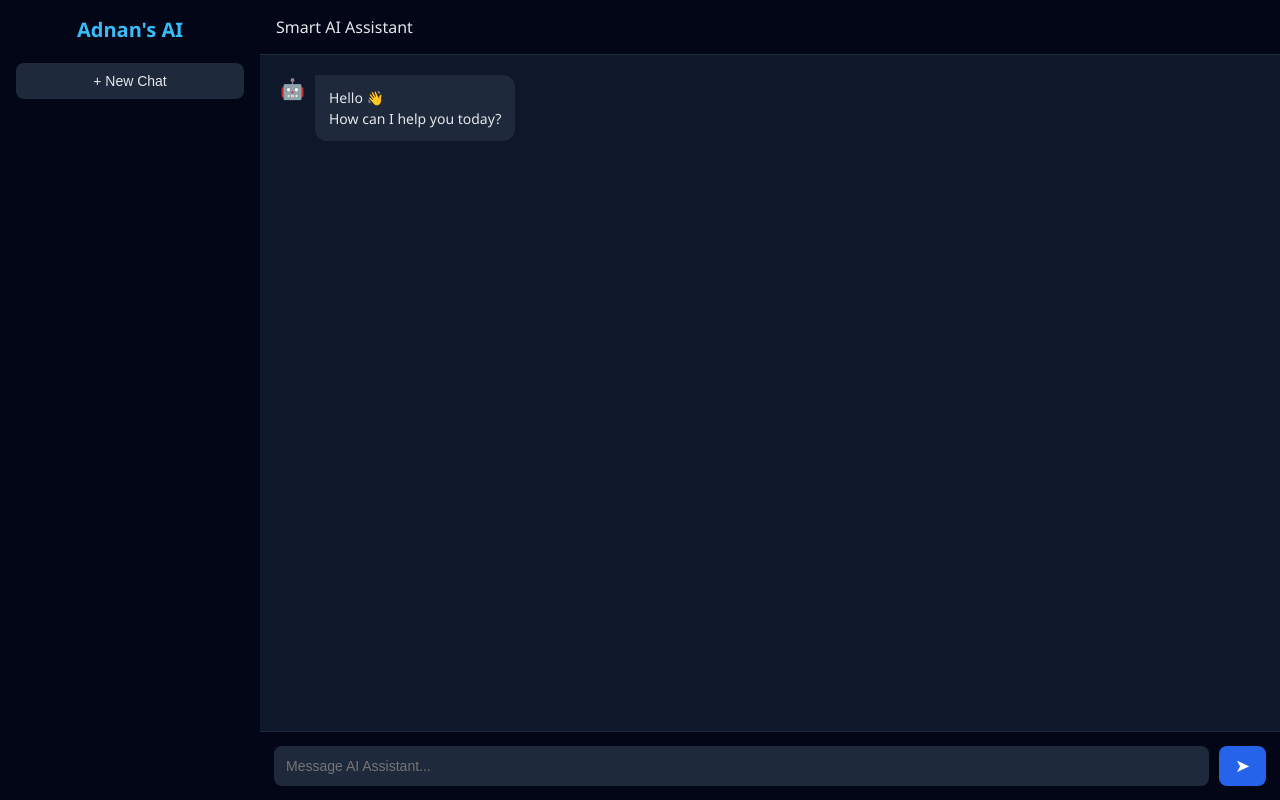
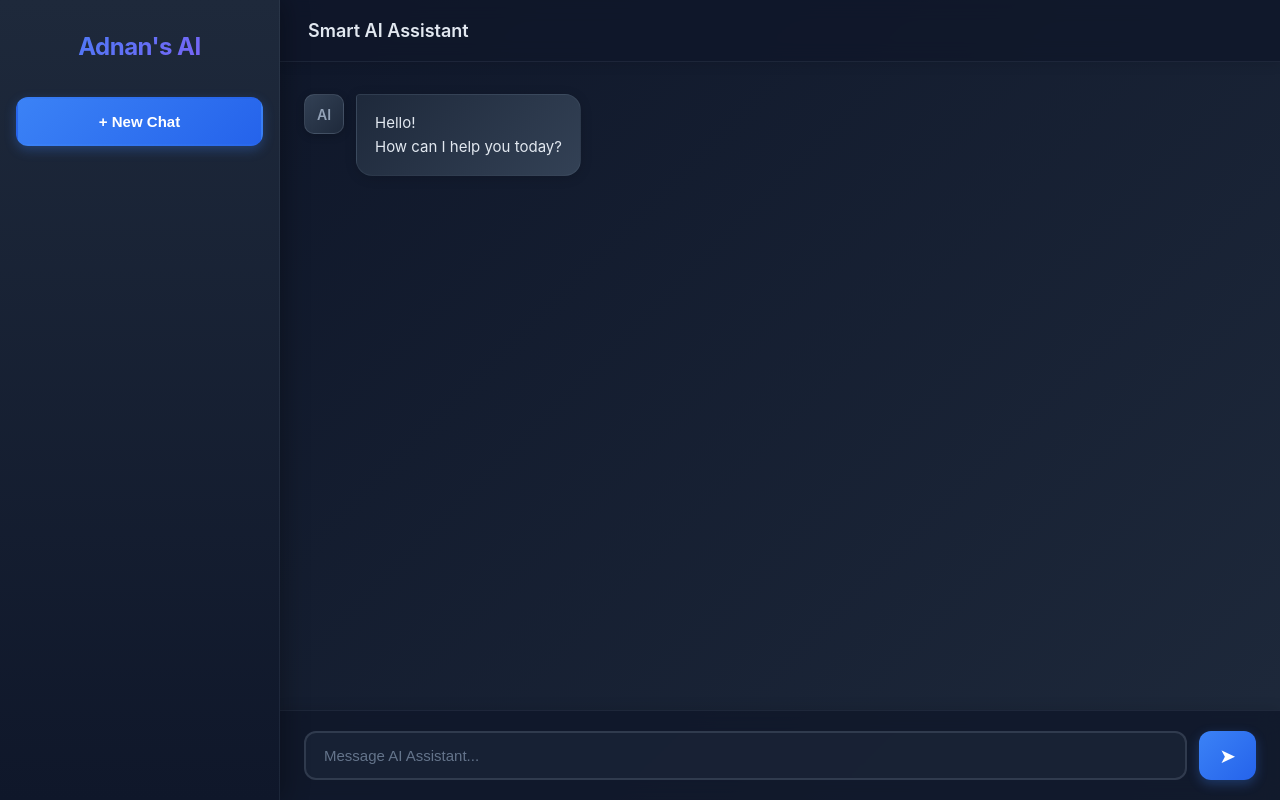
Before and after one commit to adnanfarooqui01/AI-Assistant-Django, a Django app: template config/templates/chat.html in a window 1280 px wide. Run offline with Django 5.2, Linux system fonts and the light colour scheme; the template is opened without the code that fills it, so the values that code supplies are empty; some libraries are stand-ins or nearby versions.

Commit message:
UI update

```diff
--- a/config/config/settings.py
+++ b/config/config/settings.py
@@ -129,6 +129,7 @@ STATIC_URL = 'static/'
 STATICFILES_DIRS = [BASE_DIR / 'static']
 
 
+
 REST_FRAMEWORK = {
     'DEFAULT_RENDERER_CLASSES': [
         'rest_framework.renderers.JSONRenderer',
--- a/config/static/css/style.css
+++ b/config/static/css/style.css
@@ -8,10 +8,11 @@
 }
 
 body {
-    font-family: "Segoe UI", Roboto, Helvetica, Arial, sans-serif;
-    background-color: #0f172a;
-    color: #e5e7eb;
+    font-family: -apple-system, BlinkMacSystemFont, "Segoe UI", Roboto, "Helvetica Neue", Arial, sans-serif;
+    background: linear-gradient(135deg, #0f172a 0%, #1e293b 100%);
+    color: #e2e8f0;
     height: 100vh;
+    overflow: hidden;
 }
 
 /* =====================
@@ -21,63 +22,105 @@ body {
     display: flex;
     height: 100vh;
     width: 100%;
+    position: relative;
 }
 
 /* =====================
    SIDEBAR
 ===================== */
 .sidebar {
-    width: 260px;
-    background-color: #020617;
+    width: 280px;
+    background: linear-gradient(180deg, #1e293b 0%, #0f172a 100%);
     display: flex;
     flex-direction: column;
-    padding: 16px;
+    padding: 24px 16px;
+    border-right: 1px solid rgba(148, 163, 184, 0.1);
+    box-shadow: 4px 0 24px rgba(0, 0, 0, 0.3);
+    position: relative;
+    z-index: 10;
 }
 
 .logo {
-    font-size: 20px;
-    font-weight: bold;
-    color: #38bdf8;
-    margin-bottom: 20px;
+    font-size: 24px;
+    font-weight: 700;
+    background: linear-gradient(135deg, #3b82f6 0%, #8b5cf6 100%);
+    -webkit-background-clip: text;
+    -webkit-text-fill-color: transparent;
+    background-clip: text;
+    margin-bottom: 28px;
     text-align: center;
+    letter-spacing: -0.5px;
+    padding: 8px 0;
 }
 
 .new-chat {
-    padding: 10px;
-    border-radius: 8px;
-    border: none;
-    background-color: #1e293b;
-    color: #e5e7eb;
+    padding: 14px 20px;
+    border-radius: 12px;
+    border: 2px solid transparent;
+    background: linear-gradient(135deg, #3b82f6 0%, #2563eb 100%);
+    color: #ffffff;
     cursor: pointer;
-    margin-bottom: 20px;
-    font-size: 14px;
-    transition: background-color 0.2s;
+    margin-bottom: 24px;
+    font-size: 15px;
+    font-weight: 600;
+    transition: all 0.3s cubic-bezier(0.4, 0, 0.2, 1);
+    box-shadow: 0 4px 12px rgba(59, 130, 246, 0.3);
+    position: relative;
+    overflow: hidden;
+}
+
+.new-chat::before {
+    content: '';
+    position: absolute;
+    top: 0;
+    left: -100%;
+    width: 100%;
+    height: 100%;
+    background: linear-gradient(90deg, transparent, rgba(255, 255, 255, 0.2), transparent);
+    transition: left 0.5s;
+}
+
+.new-chat:hover::before {
+    left: 100%;
 }
 
 .new-chat:hover {
-    background-color: #334155;
+    transform: translateY(-2px);
+    box-shadow: 0 6px 20px rgba(59, 130, 246, 0.4);
+}
+
+.new-chat:active {
+    transform: translateY(0);
 }
 
 .chat-history {
     flex: 1;
     overflow-y: auto;
+    padding-right: 4px;
 }
 
 .chat-item {
     display: flex;
     justify-content: space-between;
     align-items: center;
-    padding: 10px;
-    border-radius: 6px;
-    margin-bottom: 8px;
+    padding: 12px 14px;
+    border-radius: 10px;
+    margin-bottom: 6px;
     cursor: pointer;
     background-color: transparent;
-    transition: background-color 0.2s;
+    transition: all 0.2s cubic-bezier(0.4, 0, 0.2, 1);
+    border: 1px solid transparent;
 }
 
-.chat-item:hover,
+.chat-item:hover {
+    background-color: rgba(51, 65, 85, 0.4);
+    border-color: rgba(148, 163, 184, 0.2);
+    transform: translateX(4px);
+}
+
 .chat-item.active {
-    background-color: #1e293b;
+    background: linear-gradient(135deg, rgba(59, 130, 246, 0.15) 0%, rgba(139, 92, 246, 0.15) 100%);
+    border-color: rgba(59, 130, 246, 0.3);
 }
 
 .chat-title {
@@ -112,18 +166,22 @@ body {
     flex: 1;
     display: flex;
     flex-direction: column;
-    background-color: #0f172a;
+    background: linear-gradient(135deg, #0f172a 0%, #1e293b 100%);
+    position: relative;
 }
 
 /* =====================
    HEADER
 ===================== */
 .chat-header {
-    padding: 16px;
-    border-bottom: 1px solid #1e293b;
-    font-size: 16px;
-    font-weight: 500;
-    background-color: #020617;
+    padding: 20px 28px;
+    border-bottom: 1px solid rgba(148, 163, 184, 0.1);
+    font-size: 18px;
+    font-weight: 600;
+    background: rgba(15, 23, 42, 0.8);
+    backdrop-filter: blur(10px);
+    color: #e2e8f0;
+    box-shadow: 0 2px 12px rgba(0, 0, 0, 0.1);
 }
 
 /* =====================
@@ -131,16 +189,29 @@ body {
 ===================== */
 .messages {
     flex: 1;
-    padding: 20px;
+    padding: 32px 24px;
     overflow-y: auto;
     display: flex;
     flex-direction: column;
-    gap: 20px;
+    gap: 24px;
+    background: transparent;
 }
 
 .message {
     display: flex;
-    max-width: 80%;
+    max-width: 85%;
+    animation: messageSlideIn 0.3s ease-out;
+}
+
+@keyframes messageSlideIn {
+    from {
+        opacity: 0;
+        transform: translateY(10px);
+    }
+    to {
+        opacity: 1;
+        transform: translateY(0);
+    }
 }
 
 .message.bot {
@@ -153,105 +224,134 @@ body {
 }
 
 .avatar {
-    margin-right: 10px;
-    font-size: 20px;
+    margin-right: 12px;
+    font-size: 14px;
+    font-weight: 600;
+    color: #94a3b8;
+    min-width: 40px;
+    height: 40px;
+    display: flex;
+    align-items: center;
+    justify-content: center;
+    background: linear-gradient(135deg, #334155 0%, #1e293b 100%);
+    border-radius: 10px;
+    border: 1px solid rgba(148, 163, 184, 0.2);
+    box-shadow: 0 2px 8px rgba(0, 0, 0, 0.2);
 }
 
 .bubble {
-    padding: 12px 14px;
-    border-radius: 12px;
-    font-size: 14px;
-    line-height: 1.5;
+    padding: 16px 18px;
+    border-radius: 16px;
+    font-size: 15px;
+    line-height: 1.6;
     word-wrap: break-word;
+    box-shadow: 0 2px 12px rgba(0, 0, 0, 0.15);
+    border: 1px solid rgba(148, 163, 184, 0.1);
 }
 
 /* Bot Bubble */
 .message.bot .bubble {
-    background-color: #1e293b;
-    border-top-left-radius: 0;
+    background: linear-gradient(135deg, #1e293b 0%, #334155 100%);
+    border-top-left-radius: 4px;
+    color: #e2e8f0;
 }
 
 /* User Bubble */
 .message.user .bubble {
-    background-color: #2563eb;
-    border-top-right-radius: 0;
-    color: white;
+    background: linear-gradient(135deg, #3b82f6 0%, #2563eb 100%);
+    border-top-right-radius: 4px;
+    color: #ffffff;
+    border-color: rgba(59, 130, 246, 0.3);
 }
 
 /* Code Blocks */
 .code-block {
-    margin: 12px 0;
-    border-radius: 8px;
+    margin: 16px 0;
+    border-radius: 12px;
     background-color: #0f172a;
     overflow: hidden;
-    border: 1px solid #334155;
+    border: 1px solid rgba(148, 163, 184, 0.2);
+    box-shadow: 0 4px 16px rgba(0, 0, 0, 0.3);
 }
 
 .code-header {
     display: flex;
     justify-content: space-between;
     align-items: center;
-    padding: 8px 12px;
-    background-color: #1e293b;
-    border-bottom: 1px solid #334155;
+    padding: 12px 16px;
+    background: linear-gradient(135deg, #1e293b 0%, #334155 100%);
+    border-bottom: 1px solid rgba(148, 163, 184, 0.2);
 }
 
 .code-language {
     font-size: 12px;
-    color: #94a3b8;
+    color: #3b82f6;
     text-transform: uppercase;
+    font-weight: 700;
+    letter-spacing: 0.5px;
+}
+
+.copy-btn {
+    padding: 6px 14px;
+    font-size: 12px;
+    background: linear-gradient(135deg, #475569 0%, #334155 100%);
+    color: #e2e8f0;
+    border: 1px solid rgba(148, 163, 184, 0.2);
+    border-radius: 6px;
+    cursor: pointer;
+    transition: all 0.2s;
     font-weight: 600;
 }
 
-.copy-btn {
-    padding: 4px 12px;
-    font-size: 12px;
-    background-color: #334155;
-    color: #e5e7eb;
-    border: none;
-    border-radius: 4px;
-    cursor: pointer;
-    transition: background-color 0.2s;
-}
-
 .copy-btn:hover {
-    background-color: #475569;
+    background: linear-gradient(135deg, #3b82f6 0%, #2563eb 100%);
+    transform: translateY(-1px);
+    box-shadow: 0 4px 12px rgba(59, 130, 246, 0.3);
 }
 
 .code-block pre {
     margin: 0;
-    padding: 14px;
+    padding: 18px;
     overflow-x: auto;
     background-color: #0f172a;
 }
 
 .code-block code {
-    font-family: 'Consolas', 'Monaco', 'Courier New', monospace;
-    font-size: 13px;
-    line-height: 1.6;
-    color: #e5e7eb;
+    font-family: 'SF Mono', 'Consolas', 'Monaco', 'Courier New', monospace;
+    font-size: 13.5px;
+    line-height: 1.7;
+    color: #e2e8f0;
     display: block;
     white-space: pre;
 }
 
 /* Inline Code */
 .inline-code {
-    background-color: #1e293b;
-    color: #38bdf8;
-    padding: 2px 6px;
-    border-radius: 4px;
-    font-family: 'Consolas', 'Monaco', 'Courier New', monospace;
-    font-size: 13px;
+    background: linear-gradient(135deg, rgba(59, 130, 246, 0.15) 0%, rgba(139, 92, 246, 0.15) 100%);
+    color: #60a5fa;
+    padding: 3px 8px;
+    border-radius: 6px;
+    font-family: 'SF Mono', 'Consolas', 'Monaco', 'Courier New', monospace;
+    font-size: 13.5px;
+    border: 1px solid rgba(59, 130, 246, 0.3);
 }
 
 /* Code Block Scrollbar */
 .code-block pre::-webkit-scrollbar {
-    height: 6px;
+    height: 8px;
+}
+
+.code-block pre::-webkit-scrollbar-track {
+    background: rgba(15, 23, 42, 0.5);
 }
 
 .code-block pre::-webkit-scrollbar-thumb {
-    background-color: #334155;
+    background: linear-gradient(135deg, #475569 0%, #334155 100%);
     border-radius: 4px;
+}
+
+.code-block pre::-webkit-scrollbar-thumb:hover {
+    background: linear-gradient(135deg, #3b82f6 0%, #2563eb 100%);
 }
 
 /* =====================
@@ -259,50 +359,80 @@ body {
 ===================== */
 .input-area {
     display: flex;
-    padding: 14px;
-    border-top: 1px solid #1e293b;
-    background-color: #020617;
+    padding: 20px 24px;
+    border-top: 1px solid rgba(148, 163, 184, 0.1);
+    background: rgba(15, 23, 42, 0.8);
+    backdrop-filter: blur(10px);
+    box-shadow: 0 -2px 12px rgba(0, 0, 0, 0.1);
 }
 
 .input-area input {
     flex: 1;
-    padding: 12px;
-    border-radius: 8px;
-    border: none;
+    padding: 14px 18px;
+    border-radius: 12px;
+    border: 2px solid rgba(148, 163, 184, 0.2);
     outline: none;
-    background-color: #1e293b;
-    color: #e5e7eb;
-    font-size: 14px;
+    background-color: rgba(30, 41, 59, 0.6);
+    color: #e2e8f0;
+    font-size: 15px;
+    transition: all 0.3s cubic-bezier(0.4, 0, 0.2, 1);
+}
+
+.input-area input:focus {
+    border-color: #3b82f6;
+    background-color: rgba(30, 41, 59, 0.9);
+    box-shadow: 0 0 0 4px rgba(59, 130, 246, 0.1);
+}
+
+.input-area input::placeholder {
+    color: #64748b;
 }
 
 .input-area button {
-    margin-left: 10px;
-    padding: 0 16px;
-    border-radius: 8px;
+    margin-left: 12px;
+    padding: 0 20px;
+    border-radius: 12px;
     border: none;
-    background-color: #2563eb;
+    background: linear-gradient(135deg, #3b82f6 0%, #2563eb 100%);
     color: white;
-    font-size: 18px;
+    font-size: 20px;
     cursor: pointer;
-    transition: background-color 0.2s;
+    transition: all 0.3s cubic-bezier(0.4, 0, 0.2, 1);
+    box-shadow: 0 4px 12px rgba(59, 130, 246, 0.3);
+    min-width: 56px;
 }
 
 .input-area button:hover {
-    background-color: #1d4ed8;
+    transform: translateY(-2px);
+    box-shadow: 0 6px 20px rgba(59, 130, 246, 0.4);
+}
+
+.input-area button:active {
+    transform: translateY(0);
 }
 
 /* =====================
-   SCROLLBAR (OPTIONAL)
+   SCROLLBAR
 ===================== */
 .messages::-webkit-scrollbar,
 .chat-history::-webkit-scrollbar {
-    width: 6px;
+    width: 8px;
+}
+
+.messages::-webkit-scrollbar-track,
+.chat-history::-webkit-scrollbar-track {
+    background: rgba(15, 23, 42, 0.3);
 }
 
 .messages::-webkit-scrollbar-thumb,
 .chat-history::-webkit-scrollbar-thumb {
-    background-color: #334155;
+    background: linear-gradient(135deg, #475569 0%, #334155 100%);
     border-radius: 4px;
+}
+
+.messages::-webkit-scrollbar-thumb:hover,
+.chat-history::-webkit-scrollbar-thumb:hover {
+    background: linear-gradient(135deg, #3b82f6 0%, #2563eb 100%);
 }
 
 /* =====================
--- a/config/static/js/chat.js
+++ b/config/static/js/chat.js
@@ -40,9 +40,9 @@ document.addEventListener("DOMContentLoaded", () => {
         // Reset messages area
         messages.innerHTML = `
             <div class="message bot">
-                <div class="avatar">🤖</div>
+                <div class="avatar">AI</div>
                 <div class="bubble">
-                    Hello 👋 <br>How can I help you today?
+                    Hello!<br>How can I help you today?
                 </div>
             </div>
         `;
@@ -172,7 +172,7 @@ document.addEventListener("DOMContentLoaded", () => {
         const formattedText = formatCodeBlocks(text);
 
         div.innerHTML = `
-            <div class="avatar">🤖</div>
+            <div class="avatar">AI</div>
             <div class="bubble">${formattedText}</div>
         `;
         messages.appendChild(div);
@@ -221,7 +221,7 @@ document.addEventListener("DOMContentLoaded", () => {
         const div = document.createElement("div");
         div.className = "message bot";
         div.innerHTML = `
-            <div class="avatar">🤖</div>
+            <div class="avatar">AI</div>
             <div class="bubble">Typing...</div>
         `;
         messages.appendChild(div);
@@ -250,7 +250,7 @@ document.addEventListener("DOMContentLoaded", () => {
 
             chatItem.innerHTML = `
                 <span class="chat-title">${escapeHTML(chat.name)}</span>
-                <span class="delete-chat" data-chat-id="${chat.id}">🗑️</span>
+                <span class="delete-chat" data-chat-id="${chat.id}">×</span>
             `;
 
             // Click to load chat
@@ -289,8 +289,8 @@ document.addEventListener("DOMContentLoaded", () => {
         // Add welcome message
         messages.innerHTML = `
             <div class="message bot">
-                <div class="avatar">🤖</div>
-                <div class="bubble">Hello 👋 <br>How can I help you today?</div>
+                <div class="avatar">AI</div>
+                <div class="bubble">Hello!<br>How can I help you today?</div>
             </div>
         `;
 
--- a/config/templates/chat.html
+++ b/config/templates/chat.html
@@ -3,11 +3,11 @@
 <html lang="en">
 <head>
     <meta charset="UTF-8">
+    <meta name="viewport" content="width=device-width, initial-scale=1.0">
     <title>AI Assistant</title>
     <link rel="stylesheet" href="{% static 'css/style.css' %}">
     <!-- Prism.js for syntax highlighting -->
     <link href="https://cdnjs.cloudflare.com/ajax/libs/prism/1.29.0/themes/prism-tomorrow.min.css" rel="stylesheet" />
-
 </head>
 <body>
 
@@ -41,9 +41,9 @@
         <section class="messages">
 
             <div class="message bot">
-                <div class="avatar">AI:</div>
+                <div class="avatar">AI</div>
                 <div class="bubble">
-                    Hello  <br>
+                    Hello!<br>
                     How can I help you today?
                 </div>
             </div>
@@ -68,5 +68,4 @@
 <script src="https://cdnjs.cloudflare.com/ajax/libs/prism/1.29.0/components/prism-javascript.min.js"></script>
 <script src="https://cdnjs.cloudflare.com/ajax/libs/prism/1.29.0/components/prism-markup.min.js"></script>
 </body>
-</body>
 </html>
```
Also changed, not shown: other parts of config/static/css/style.css (+30 -10 lines).
